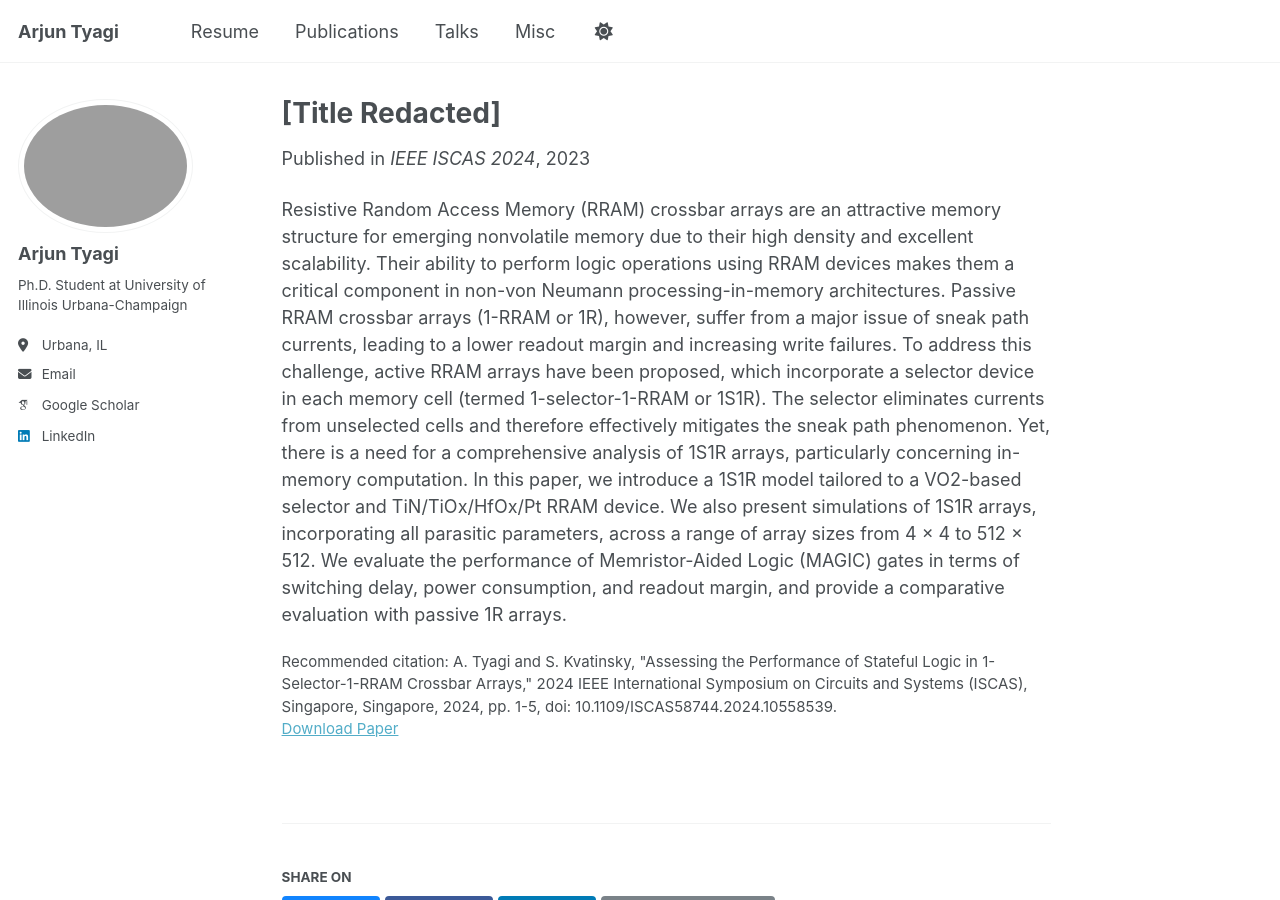
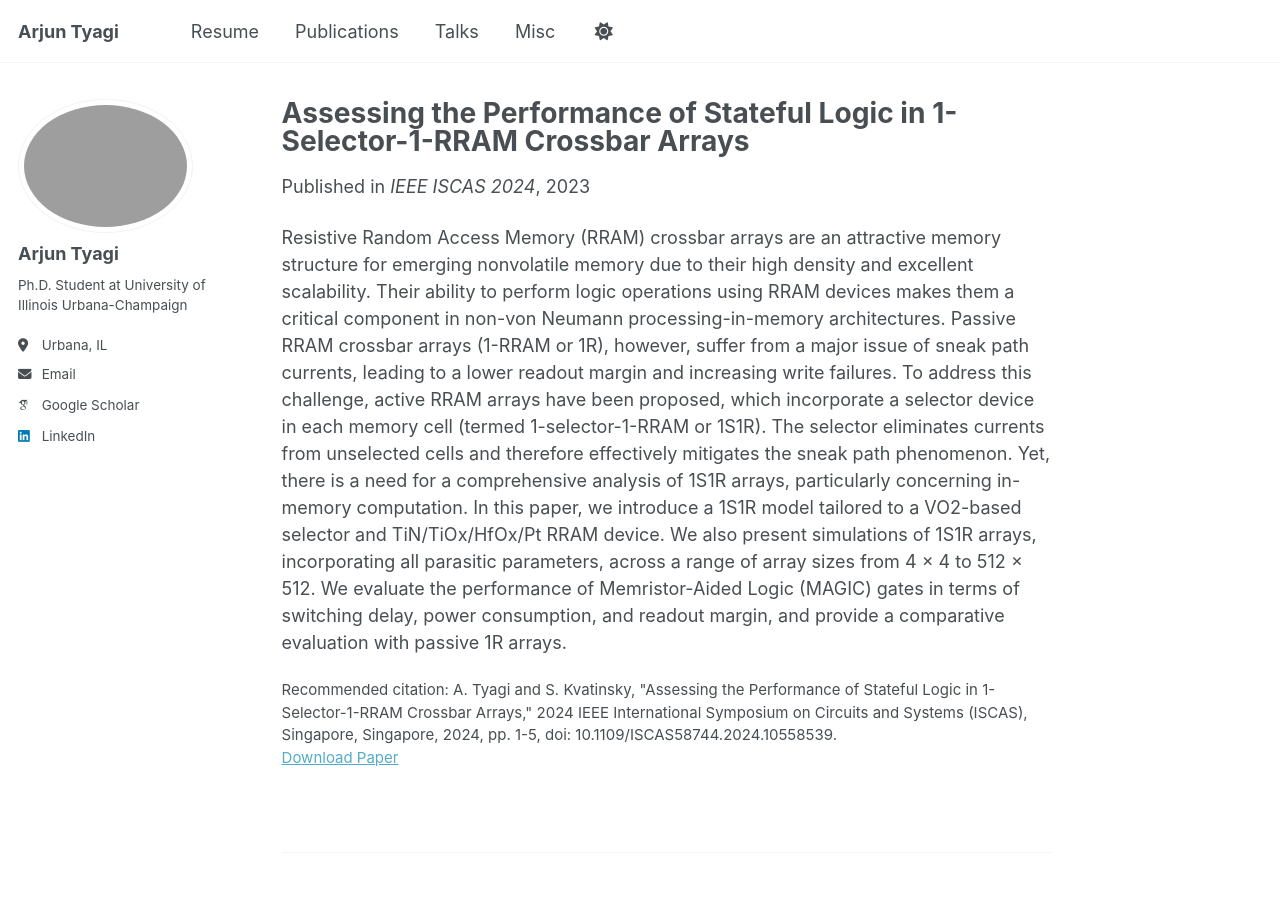
Before and after one commit to ArjunTyagi25/ArjunTyagi25.github.io, a Jekyll site: the page built from _publications/paper-01.md, in a window 1280 px wide and 900 px high. Built offline with Jekyll 4.4.1, drawn with Linux system fonts in a browser that asks for light colours; some web fonts are replaced; a script that is not in the unit is left out.

Commit message:
redacted titles

```diff
--- a/_publications/paper-01.md
+++ b/_publications/paper-01.md
@@ -1,6 +1,5 @@
 ---
-# title: "Assessing the Performance of Stateful Logic in 1-Selector-1-RRAM Crossbar Arrays"
-title: "[Title Redacted]"
+title: "Assessing the Performance of Stateful Logic in 1-Selector-1-RRAM Crossbar Arrays"
 collection: publications
 category: conferences
 permalink: /publication/paper-01
```
Also changed, not shown: _publications/paper-02.md (+2 -1 lines).
